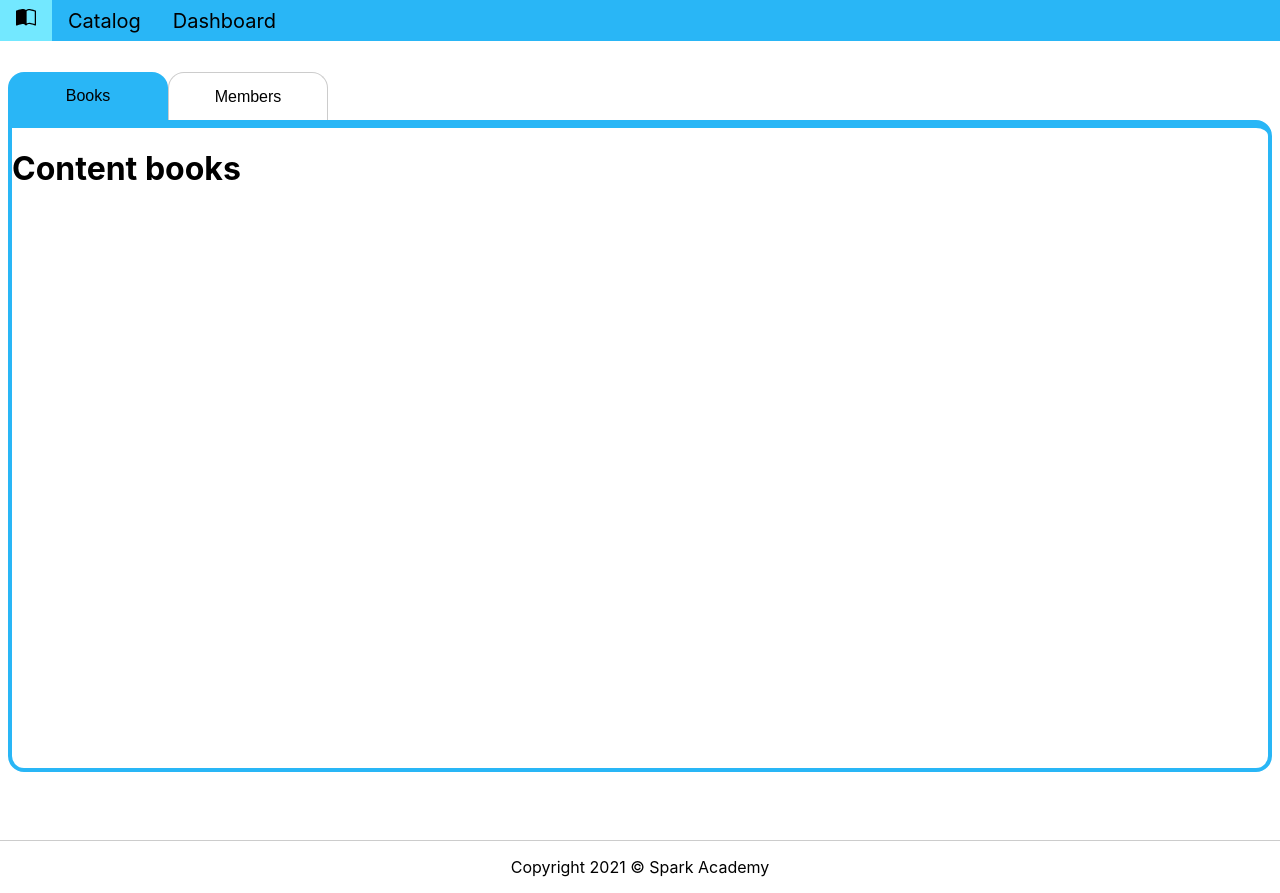
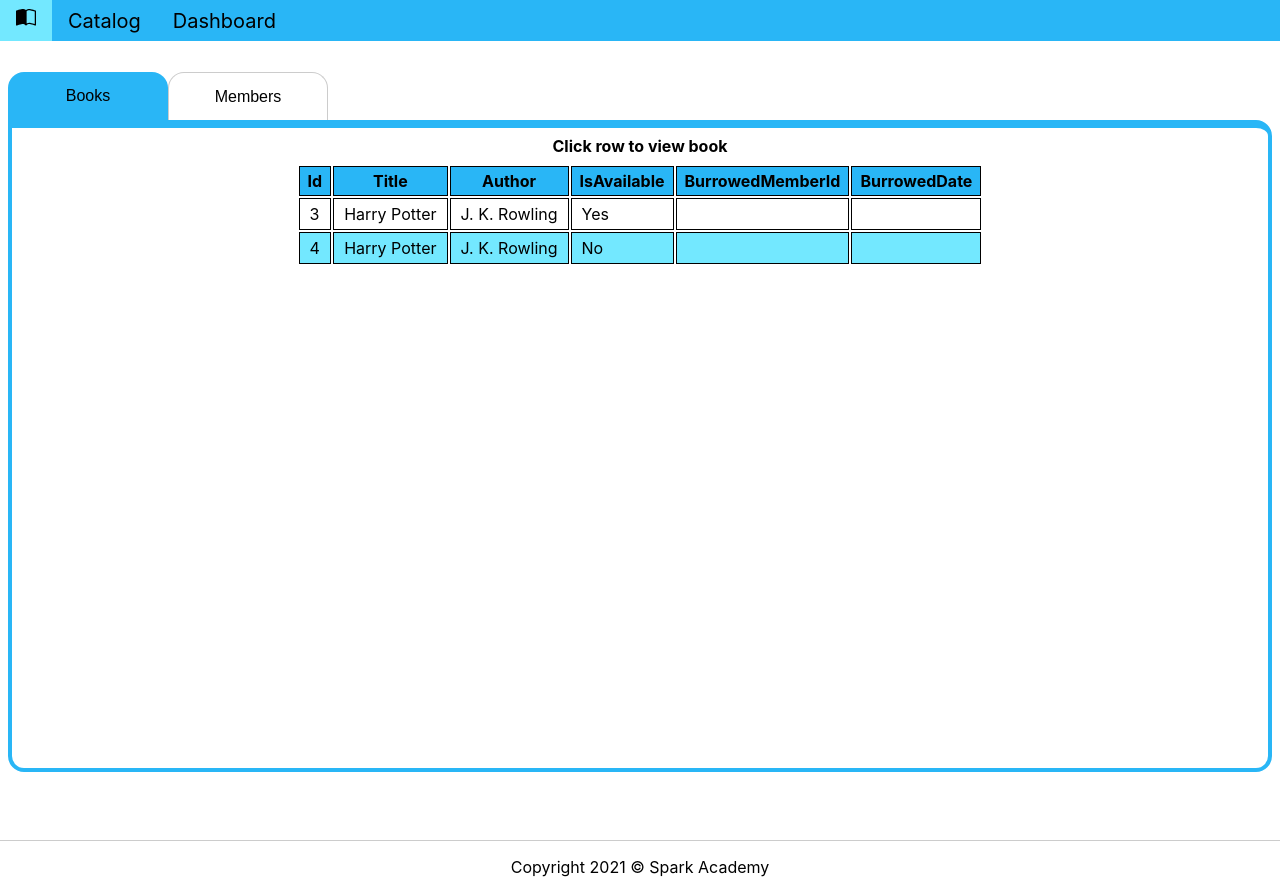
Before and after one commit to Imalsha97/SPARK_LMS_MERN, a React (Create React App) app: page / in a window 1280 px wide. Built offline with nearby package versions, Linux system fonts and the light colour scheme; no server answers.

Commit message:
complete the table component

```diff
--- a/src/App.js
+++ b/src/App.js
@@ -15,7 +15,7 @@ import { DASHBOARD, CATALOG } from "./shared/routes";
 
 
 const Dashboard = React.lazy(() => {
-   return import("./containers/Dashboard");
+   return import("./containers/Dashboard/index");
 });
 const NotFound = React.lazy(()=>{
    return import("./containers/404");
--- /dev/null
+++ b/src/components/CommonComponents.js
@@ -0,0 +1,9 @@
+import styled from "styled-components";
+
+//
+ export const FluidContainer = styled.div`
+    display: flex;
+    flex-direction:column;
+    justify-content: center;
+    align-items :center;
+`;
--- /dev/null
+++ b/src/components/Table.js
@@ -0,0 +1,92 @@
+import styled from "styled-components";
+
+
+import { capitalizeFirstLetter } from "../shared/utils";
+const StyledTable = styled.table`
+   border: none;
+   border-collapse: separate;
+   td,
+   th {
+      border: 1px solid;
+   }
+   td {
+      padding: 5px 10px;
+   }
+   tbody tr {
+      :nth-of-type(even) {
+         background-color: ${(props) => props.theme.primary.light};
+      }
+      :hover {
+         background-color: ${(props) => props.theme.primary.dark};
+      }
+   }
+   thead > tr {
+      background-color: ${(props) => props.theme.primary.main};
+   }
+   tr > th {
+      padding: 0.25em 0.5em;
+   }
+   tr > td {
+      cursor: pointer;
+   }
+   caption{
+      font-size:1em;
+      padding: ${(props) => props.theme.spacing(1)};
+      font-weight: bold;
+
+   }
+`;
+
+const TableMarkup = ({ titles, data, handleClick, caption }) => {
+   return (
+      <StyledTable>
+         <caption>{caption}</caption>
+         <colgroup>
+            {titles.map((title, index) => {
+               return <col key={index} />;
+            })}
+         </colgroup>
+         <thead>
+            <tr>
+               {titles.map((title, index) => {
+                  return <th key={index}>{capitalizeFirstLetter(title)}</th>;
+               })}
+            </tr>
+         </thead>
+         <tbody>
+            {data.map((item, index) => {
+               return (
+                  <tr key={index} onClick={() => handleClick(item.id)}>
+                     {titles.map((title, index) => {
+                        return (
+                           <td key={index}>
+                              {typeof item[title] === "boolean"
+                                 ? item[title]
+                                    ? "Yes"
+                                    : "No"
+                                 : item[title]}
+                           </td>
+                        );
+                     })}
+                  </tr>
+               );
+            })}
+         </tbody>
+      </StyledTable>
+   );
+};
+
+const Table = ({ data, handleRowClick, instruction }) => {
+   return data ? (
+      <TableMarkup
+         titles={Object.keys(data[0])}
+         data={data}
+         handleClick={handleRowClick}
+         caption={instruction}
+      />
+   ) : (
+      "No data to populate"
+   );
+};
+
+export default Table;
--- a/src/containers/404.js
+++ b/src/containers/404.js
@@ -1,12 +1,7 @@
 import styled from "styled-components";
 
 //
-const FluidContainer = styled.div`
-    display: flex;
-    flex-direction:column;
-    justify-content: center;
-    align-items :center;
-`;
+import { FluidContainer } from "../components/CommonComponents";
 const Title = styled.h1`
     font-size: 7.5em;
     margin-bottom: 0;
--- /dev/null
+++ b/src/containers/Dashboard/Books.js
@@ -0,0 +1,40 @@
+import React from "react";
+
+import Table from "../../components/Table";
+import { FluidContainer } from "../../components/CommonComponents";
+
+const Books = ({ catalog }) => {
+
+   const updateCatalog=[
+      ...catalog,
+      {
+         id: "3",
+         title: "Harry Potter",
+         author: "J. K. Rowling",
+         isAvailable: true,
+         burrowedMemberId: "",
+         burrowedDate: "",
+       },
+       {
+         id: "4",
+         title: "Harry Potter",
+         author: "J. K. Rowling",
+         isAvailable: false,
+         burrowedMemberId: "",
+         burrowedDate: "",
+       }
+
+   ];
+
+   const handleTableRowClick = (id) =>{
+      console.log(id);
+   }
+   return (
+      <FluidContainer>
+         {/* {catalog[0]  &&  catalog[0].title ? catalog[0].title : "Still loading"} */}
+         <Table data={updateCatalog} handleRowClick={handleTableRowClick} instruction="Click row to view book" />
+      </FluidContainer>
+   );
+};
+
+export default Books;
--- a/src/containers/Dashboard.js
+++ b/src/containers/Dashboard/index.js
@@ -1,20 +1,25 @@
 import React, { useState, useEffect } from "react";
-import Spinner from "../components/Spinner";
+// import Spinner from "../components/Spinner";
+import Spinner from "../../components/Spinner";
+import Tabs from "../../components/Tabs";
+import { getBooks } from "../../api/bookAPI";
 
-import Tabs from "../components/Tabs";
+import Books from "./Books";
 
-import { getBooks } from "../api/bookAPI";
+// import Tabs from "../components/Tabs";
+
+// import { getBooks } from "../api/bookAPI";
 
 const Dashboard = () => {
     const [isLoading, setIsLoading] = useState(false);
-    const [book, setBook] = useState([]);
+    const [books, setBooks] = useState([]);
     useEffect(() => {
         setIsLoading(true);
            getBooks()
            .then((response) => {
               if (!response.error) {
                  console.log("response",response.data);
-                 setBook(response.data);
+                 setBooks(response.data);
               }
            })
            .catch((error) => {
@@ -26,8 +31,8 @@ const Dashboard = () => {
      },[]);
 
     const contents = [
-        {title:"Books",elements:<h1>Content books</h1>},
-        {title:"Members",elements:<h1>Content members</h1>},
+      { title: "Books", elements: <Books catalog={books} /> },
+      { title: "Members", elements: <h1>Content of members go here</h1> },
     ]
     return (
      isLoading ? <Spinner /> : <Tabs contents={contents}/>
--- /dev/null
+++ b/src/shared/utils.js
@@ -0,0 +1,3 @@
+export function capitalizeFirstLetter(string){
+    return string.charAt(0).toUpperCase() + string.slice(1);
+}
```
